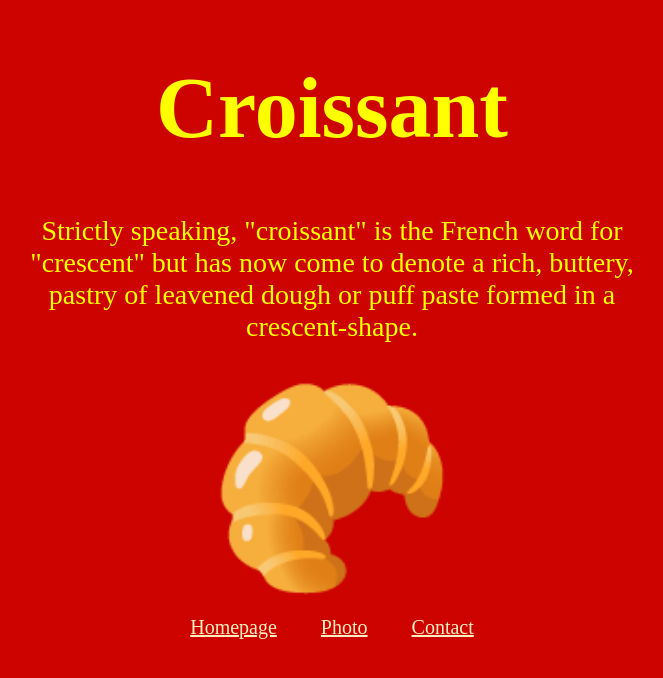
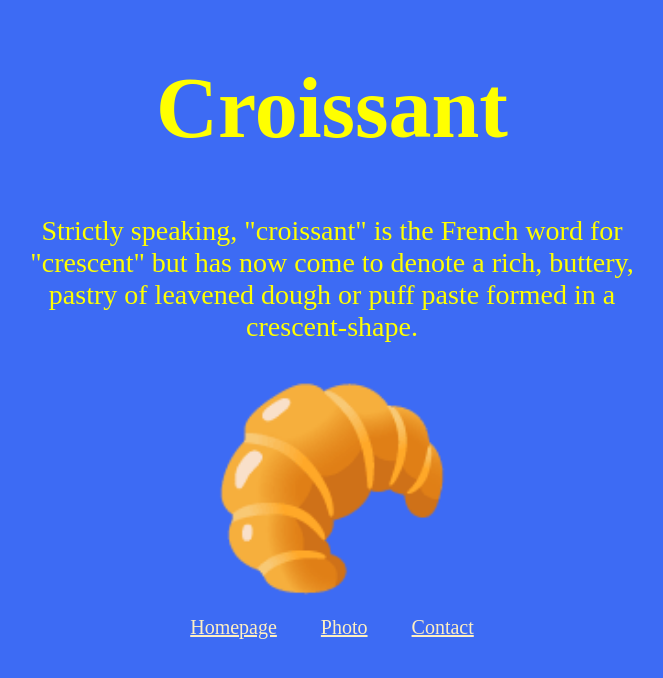
Before and after one commit to kathleen-mayfield/Croissant, a plain HTML site: page index.html in a window 1280 px wide. Shown: the whole page, without its empty margins (308-971 px from the left). Drawn offline with Linux system fonts and the light colour scheme.

Commit message:
changed the background color

```diff
--- a/css/styles.css
+++ b/css/styles.css
@@ -1,5 +1,5 @@
 :root {
-  --primary-color: #cd0300;
+  --primary-color: #3d6bf4;
   --secondary-color: yellow;
 }
 body {
```
